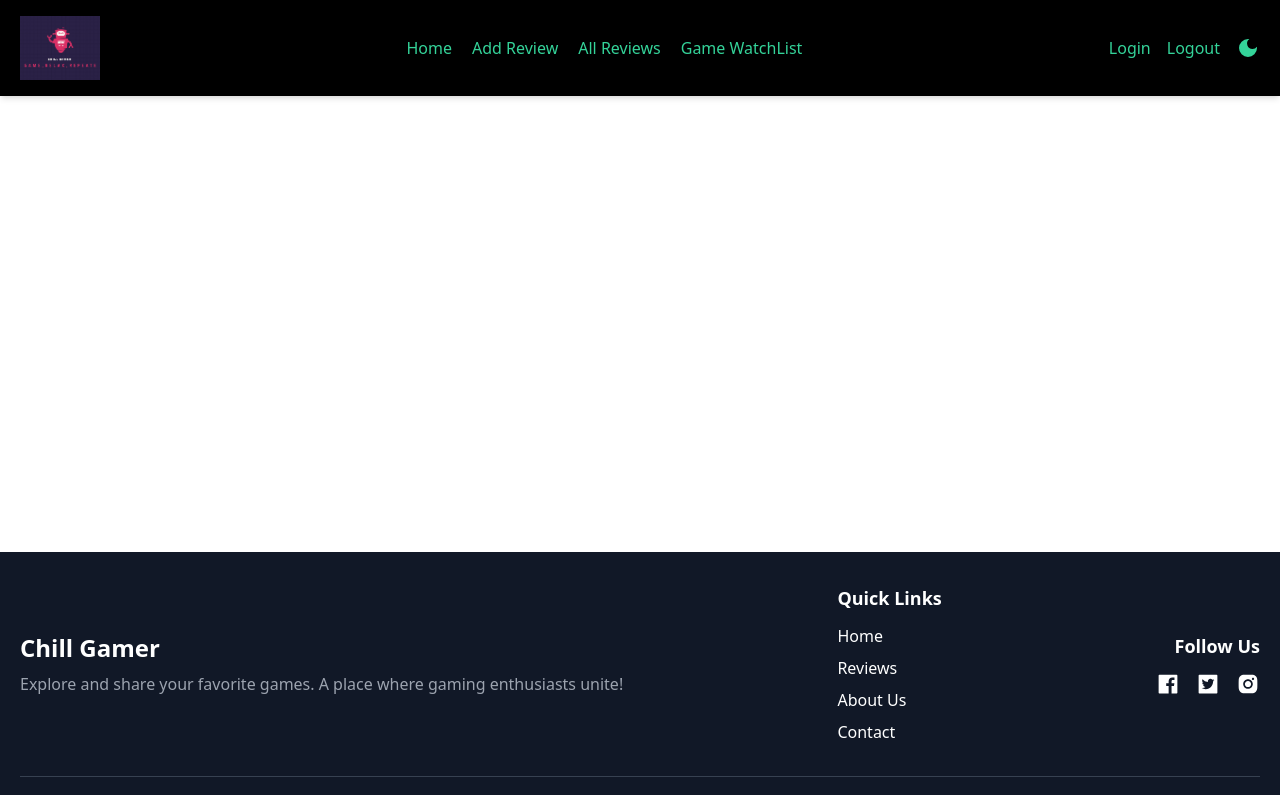
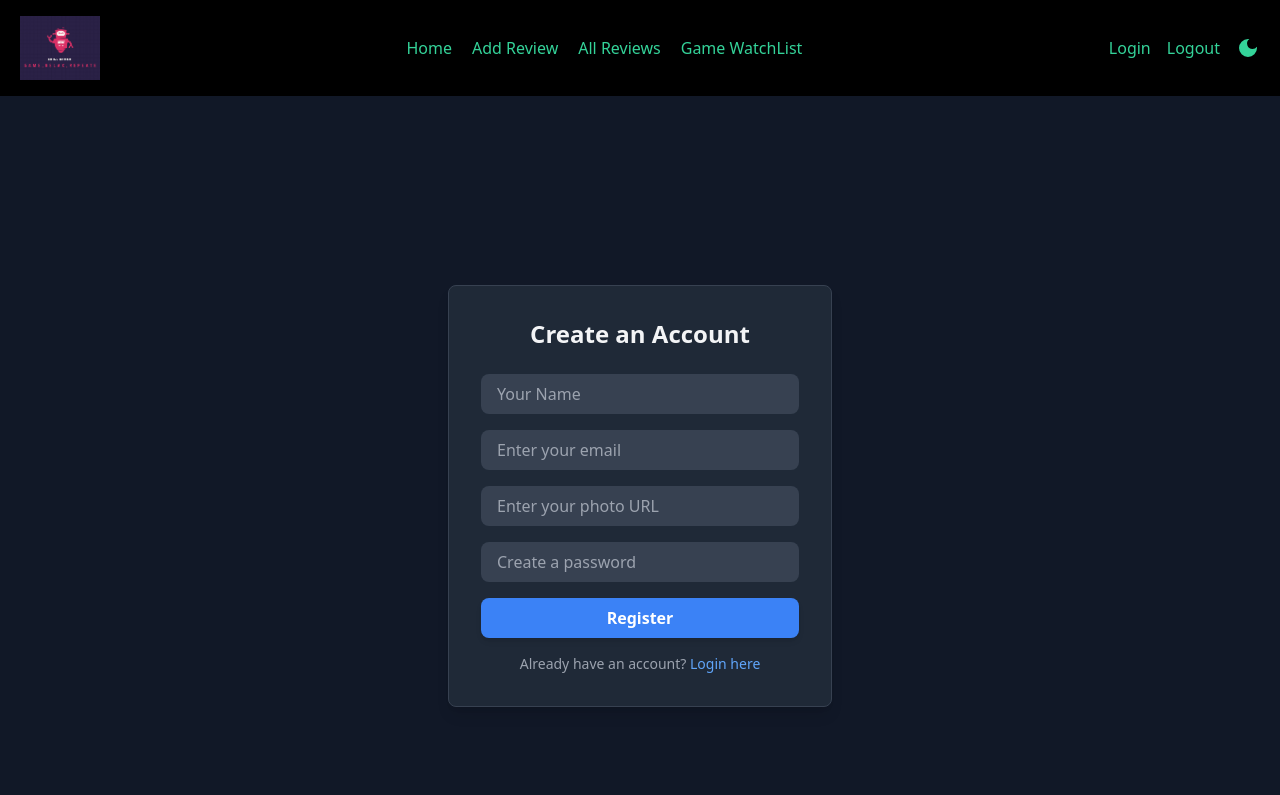
Before and after one commit to Sabuj-Chowdhury/chill-gamer-mongoDB, a React (Vite) app: page /register in a window 1280 px wide. Shown: the top 795 px of the page. Built offline with nearby package versions, Linux system fonts and the light colour scheme; no server answers.

Commit message:
Register page add

```diff
--- a/src/Components/Register/Register.jsx
+++ b/src/Components/Register/Register.jsx
@@ -1,9 +1,145 @@
 import { useContext } from "react";
 import { authContext } from "../../Provider/AuthProvider";
+import Swal from "sweetalert2";
+import { NavLink } from "react-router-dom";
 
 const Register = () => {
   const { handleSignUp } = useContext(authContext);
-  return <div></div>;
+
+  // Password validation logic
+  const isValidPassword = (password) => {
+    const hasUpperCase = /[A-Z]/.test(password);
+    const hasLowerCase = /[a-z]/.test(password);
+    const isLongEnough = password.length >= 6;
+
+    if (!hasUpperCase) {
+      return "Password must include at least one uppercase letter.";
+    }
+
+    if (!hasLowerCase) {
+      return "Password must include at least one lowercase letter.";
+    }
+
+    if (!isLongEnough) {
+      return "Password must be at least 6 characters long.";
+    }
+
+    return null;
+  };
+
+  const handleSubmit = async (e) => {
+    e.preventDefault();
+
+    // Directly access values from e.target instead of useState
+    const name = e.target.name.value;
+    const email = e.target.email.value;
+    const photoURL = e.target.photoURL.value;
+    const password = e.target.password.value;
+
+    const passwordError = isValidPassword(password);
+
+    if (passwordError) {
+      Swal.fire({
+        icon: "error",
+        title: "Invalid Password",
+        text: passwordError,
+      });
+      return;
+    }
+
+    try {
+      await handleSignUp(email, password);
+      Swal.fire({
+        icon: "success",
+        title: "Account Registered Successfully",
+        showConfirmButton: false,
+        timer: 1500,
+      });
+    } catch (error) {
+      Swal.fire({
+        icon: "error",
+        title: "Oops...",
+        text: error.message,
+      });
+    }
+  };
+
+  return (
+    <div className="relative min-h-screen bg-gray-900 flex items-center justify-center transition duration-300 ease-in-out">
+      {/* Register Card */}
+      <div className="bg-gray-800 border border-gray-700 rounded-lg shadow-lg p-8 w-full max-w-sm">
+        <h2 className="text-2xl font-bold text-center mb-6 text-gray-100">
+          Create an Account
+        </h2>
+
+        {/* Register Form */}
+        <form onSubmit={handleSubmit}>
+          {/* Name Input */}
+          <div className="mb-4">
+            <input
+              type="text"
+              name="name"
+              className="w-full px-4 py-2 bg-gray-700 text-gray-100 rounded-lg focus:outline-none"
+              placeholder="Your Name"
+              required
+            />
+          </div>
+
+          {/* Email Input */}
+          <div className="mb-4">
+            <input
+              type="email"
+              name="email"
+              className="w-full px-4 py-2 bg-gray-700 text-gray-100 rounded-lg focus:outline-none"
+              placeholder="Enter your email"
+              required
+            />
+          </div>
+
+          {/* Photo URL Input */}
+          <div className="mb-4">
+            <input
+              type="url"
+              name="photoURL"
+              className="w-full px-4 py-2 bg-gray-700 text-gray-100 rounded-lg focus:outline-none"
+              placeholder="Enter your photo URL"
+              required
+            />
+          </div>
+
+          {/* Password Input */}
+          <div className="mb-4">
+            <input
+              type="password"
+              name="password"
+              className="w-full px-4 py-2 bg-gray-700 text-gray-100 rounded-lg focus:outline-none"
+              placeholder="Create a password"
+              required
+            />
+          </div>
+
+          {/* Submit Button */}
+          <button
+            type="submit"
+            className="w-full py-2 px-4 bg-blue-500 hover:bg-blue-600 text-white font-semibold rounded-lg shadow-md transition focus:outline-none focus:ring-2 focus:ring-blue-500"
+          >
+            Register
+          </button>
+        </form>
+
+        {/* Redirect to Login */}
+        <p className="text-center mt-4 text-sm text-gray-400">
+          Already have an account?{" "}
+          <NavLink
+            to="/login"
+            className="text-blue-400 hover:underline cursor-pointer"
+          >
+            Login here
+          </NavLink>
+        </p>
+      </div>
+    </div>
+  );
 };
 
 export default Register;
```
